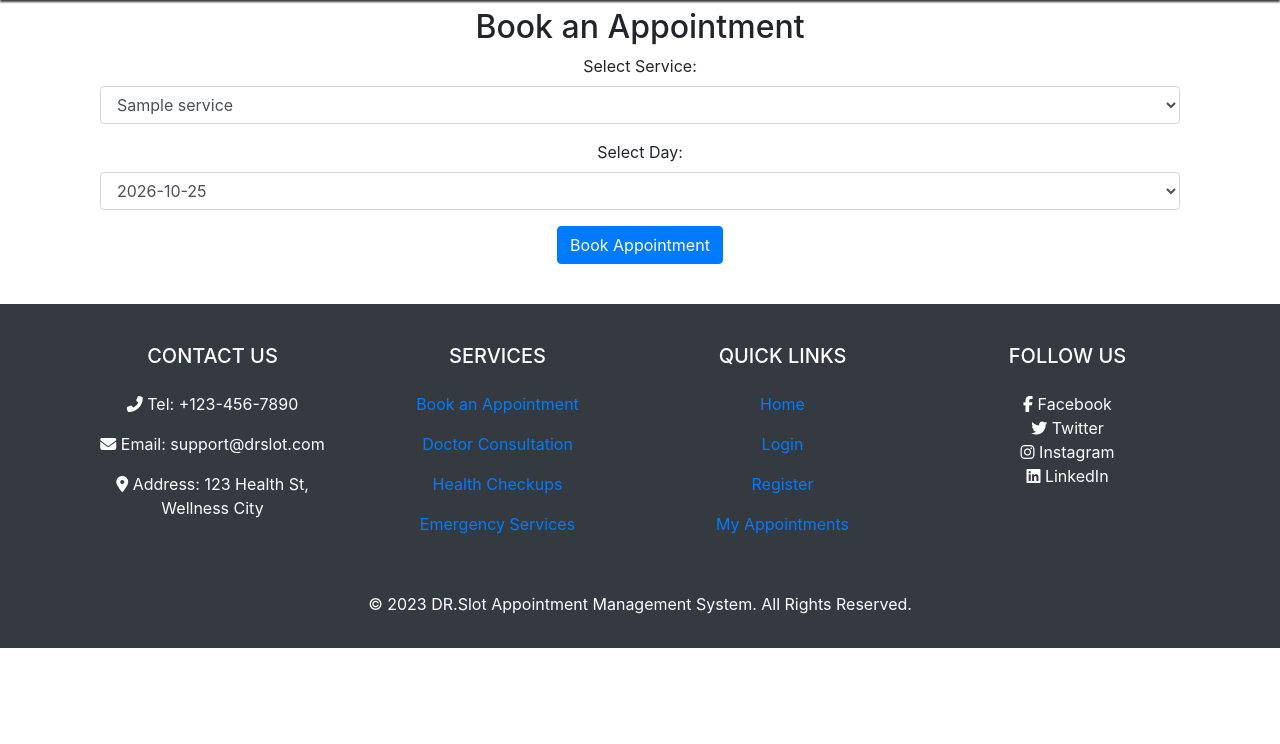
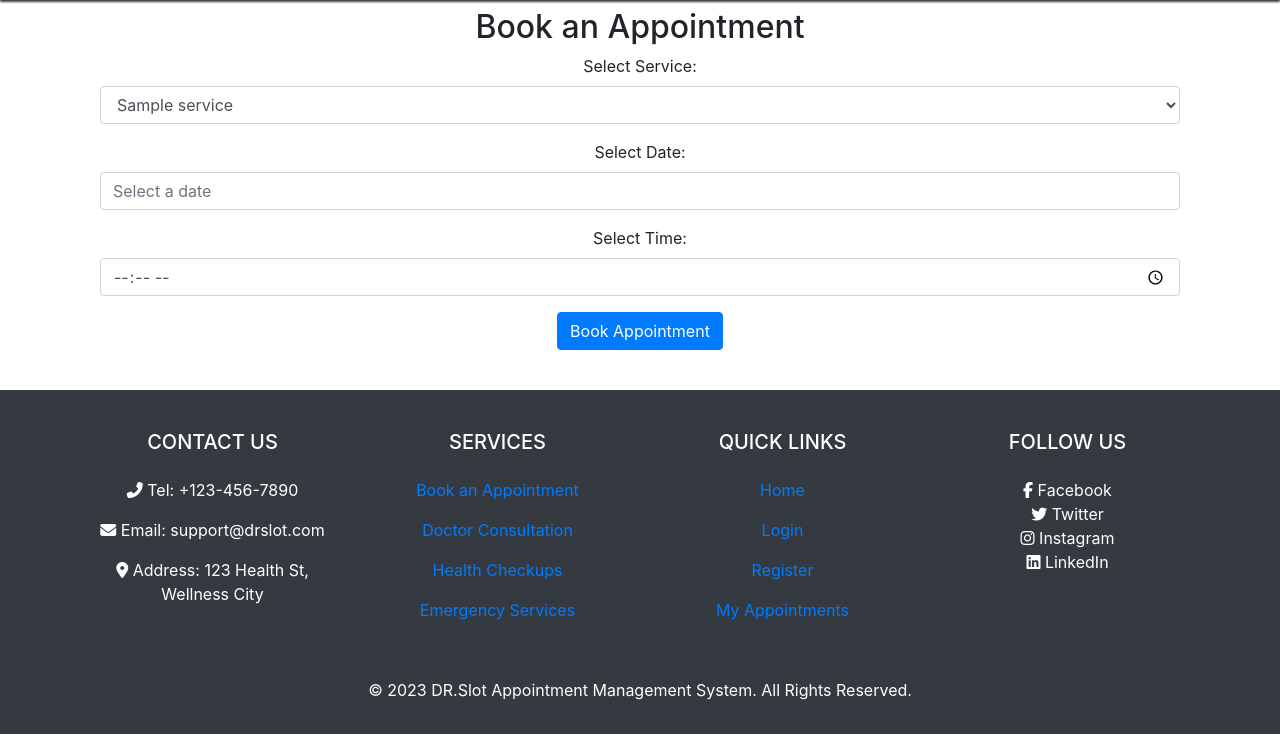
Before and after one commit to Bruce0C/dr.slot, a Django app: page /booking/ in a window 1280 px wide. Shown: the part 56-800 px from the top of the page. Run offline with Django 4.2, Linux system fonts and the light colour scheme; tables that the repository leaves empty hold one stand-in row (values such as "Sample post"); some libraries are stand-ins or nearby versions.

Commit message:
Update appointment model and booking form for improved date and time handling

```diff
--- a/appointments/models.py
+++ b/appointments/models.py
@@ -1,6 +1,7 @@
+from datetime import date
 from django.db import models
 from django.contrib.auth.models import User
-from datetime import datetime
+
 
 # Create your models here.
 
@@ -23,10 +24,7 @@ TIME_CHOICES = (
 
 
 class Service(models.Model):
-    """
-    Model to represent the services offered by the platform.
-    """
-    name = models.CharField(max_length=50, unique=True)
+    name = models.CharField(max_length=100)
     description = models.TextField()
 
     def __str__(self):
@@ -35,29 +33,13 @@ class Service(models.Model):
 
 class Appointment(models.Model):
     """
-    Model to represent appointments booked by patients.
+    Model to represent an appointment between a user and a service.
     """
     user = models.ForeignKey(
-        User, on_delete=models.CASCADE, null=True, blank=True)
+        User, on_delete=models.CASCADE, default=1)  # Default user ID
     service = models.ForeignKey(Service, on_delete=models.CASCADE)
-    day = models.DateField(default=datetime.now)
-    time = models.CharField(
-        max_length=10, choices=TIME_CHOICES, default="3 PM")
-    time_created = models.DateTimeField(default=datetime.now, blank=True)
-    status = models.CharField(
-        max_length=20,
-        choices=(
-            ("Pending", "Pending"),
-            ("Confirmed", "Confirmed"),
-            ("Cancelled", "Cancelled"),
-            ("Completed", "Completed"),
-        ),
-        default="Pending",
-    )
-
-    def __str__(self):
-        username = self.user.username if self.user else 'No user'
-        return f"{username} | {self.service.name} | {self.day} at {self.time}"
+    date = models.DateField(default=date.today)
+    time = models.TimeField()
 
 
 class Availability(models.Model):
--- a/appointments/templates/appointments/booking.html
+++ b/appointments/templates/appointments/booking.html
@@ -18,14 +18,34 @@ Book Appointment
             </select>
         </div>
         <div class="form-group">
-            <label for="day">Select Day:</label>
-            <select name="day" id="day" class="form-control">
-                {% for day in validateWeekdays %}
-                    <option value="{{ day }}">{{ day }}</option>
-                {% endfor %}
-            </select>
+            <label for="date">Select Date:</label>
+            <input type="text" id="date" name="date" class="form-control" placeholder="Select a date" required>
+        </div>
+        <div class="form-group">
+            <label for="time">Select Time:</label>
+            <input type="time" id="time" name="time" class="form-control" required>
         </div>
         <button type="submit" class="btn btn-primary">Book Appointment</button>
     </form>
 </div>
 {% endblock %}
+
+{% block extra_js %}
+<!-- Include Flatpickr CSS and JS -->
+<link rel="stylesheet" href="https://cdn.jsdelivr.net/npm/flatpickr/dist/flatpickr.min.css">
+<script src="https://cdn.jsdelivr.net/npm/flatpickr"></script>
+
+<script>
+    // Initialize Flatpickr for the date input
+    flatpickr("#date", {
+        minDate: "today", // Disable past dates
+        dateFormat: "Y-m-d", // Format the date as YYYY-MM-DD
+        disable: [
+            function(date) {
+                // Disable weekends (Saturday and Sunday)
+                return (date.getDay() === 0 || date.getDay() === 6);
+            }
+        ]
+    });
+</script>
+{% endblock %}
--- a/appointments/views.py
+++ b/appointments/views.py
@@ -1,5 +1,6 @@
 from django.shortcuts import render, redirect
-from .models import Service
+from .models import Service, Appointment
+from django.contrib import messages
 
 # Create your views here.
 
@@ -14,8 +15,33 @@ def register(request):
 
 def booking(request):
     services = Service.objects.all()
-    validateWeekdays = ['2026-10-25',
-                        '2026-10-26', '2026-10-27']  # Example data
+    validateWeekdays = ['Monday', 'Tuesday', 'Wednesday',
+                        'Thursday', 'Friday']  # Example weekdays
+
+    if request.method == 'POST':
+        service_id = request.POST.get('service')
+        date = request.POST.get('date')
+        time = request.POST.get('time')
+
+        if not service_id or not date or not time:
+            messages.error(request, "Please fill out all fields.")
+            return render(request, 'appointments/booking.html', {
+                'services': services,
+                'validateWeekdays': validateWeekdays
+            })
+
+        # Save the appointment
+        service = Service.objects.get(id=service_id)
+        Appointment.objects.create(
+            user=request.user,
+            service=service,
+            date=date,
+            time=time
+        )
+        messages.success(
+            request, "Your appointment has been booked successfully!")
+        return redirect('my_appointments')
+
     return render(request, 'appointments/booking.html', {
         'services': services,
         'validateWeekdays': validateWeekdays
--- a/templates/registration/login.html
+++ b/templates/registration/login.html
@@ -4,7 +4,7 @@
 
 {% block content %}
 <h2>Login</h2>
-<form method="POST">
+<form method="POST" action="{% url 'login' %}">
     {% csrf_token %}
     {{ form.as_p }}
     <button type="submit">Login</button>
```
Also changed, not shown: appointments/migrations/0005_auto_20260218_1717.py (added).
